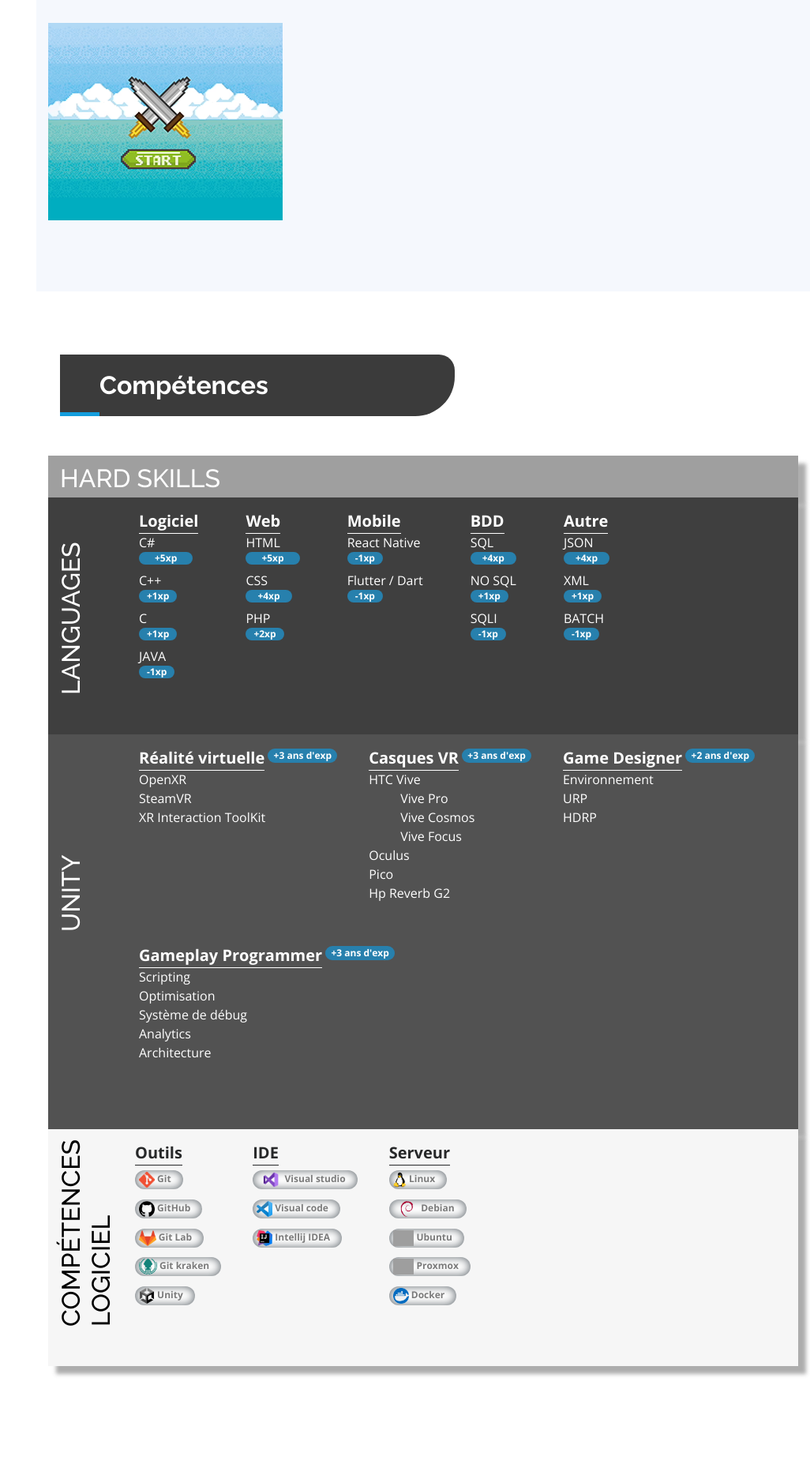
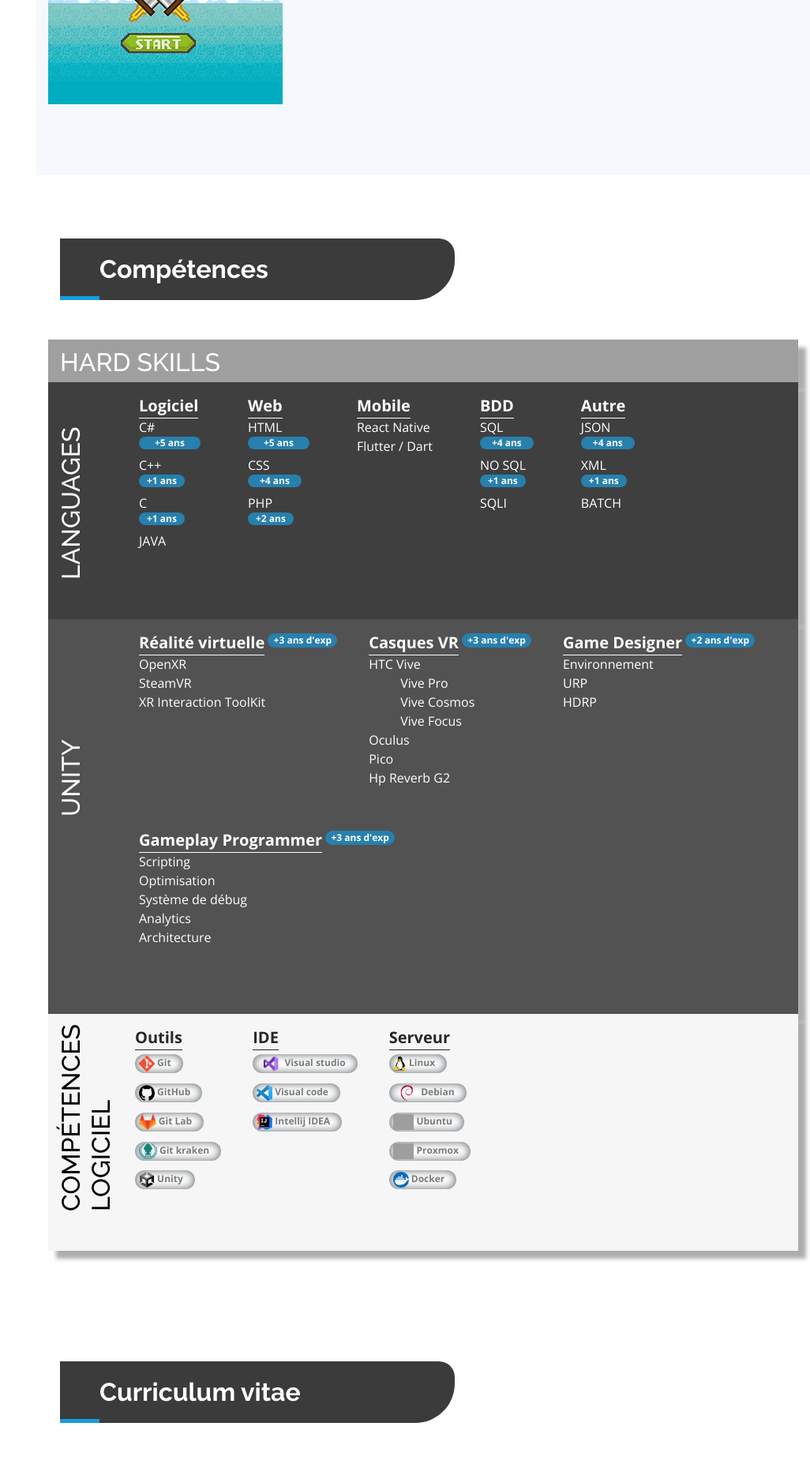
Before and after one commit to Guilhem-Bonnet/Portfolio, a PHP site: page / in a window 1280 px wide. Shown: the part 2601-4455 px from the top of the page at 79% size, without its empty margins (254-1280 px from the left). Run offline with PHP 8.4, Linux system fonts and the light colour scheme; some libraries are stand-ins or nearby versions; grey boxes are pictures that could not be loaded.

Commit message:
Update
Add pdf CV & pré-mémoire
Remove 1 picture EDF aventure
Traduction data details
Remove picture index "à propos"

```diff
--- a/header.html
+++ b/header.html
@@ -17,7 +17,7 @@
           <li><a href="index.php#about"><i class="bx bx-user"></i><span>À propos</span></a></li>
           <li><a href="index.php#portfolio"><i class="bx bx-book-content"></i>Portfolio</a></li>
           <li><a href="index.php#competences"><i class="bx bx-book-content"></i>Compétences</a></li>
-          <li><a href="index.php#resume"><i class="bx bx-file-blank"></i><span>Resumé</span></a></li>
+          <li><a href="index.php#resume"><i class="bx bx-file-blank"></i><span>Curriculum vitae</span></a></li>
 
           <!--<li><a href="#services"><i class="bx bx-server"></i> gestion_projet</a></li>-->
           <!-- <li><a href="#contact"><i class="bx bx-envelope"></i>Contact</a></li> -->
--- a/index.php
+++ b/index.php
@@ -84,10 +84,12 @@
 
         <div class="row">
           <div class="col-lg-4" data-aos="fade-right">
-            <picture>
+            <!--
+              <picture>
               <source type ="image/avif" srcset="assets/img/me-2.avif">
               <img src="assets/img/me-2.jpg" class="img-fluid img-profil" border-radius="10%" alt="">
             </picture>
+            !-->
           </div>
           <div class="col-lg-8 pt-4 pt-lg-0 content" data-aos="fade-left">
 
@@ -95,8 +97,7 @@
               <div class="col-lg-6">
                 <ul>
                   <li><i class="icofont-rounded-right"></i> <strong>Naissance:</strong> 30 Septembre 1998</li>
-                  <!--<li><i class="icofont-rounded-right"></i> <strong>Site Web:</strong> www.example.com</li>-->
-                  <li><i class="icofont-rounded-right"></i> <strong>Ville:</strong> Toulouse : France</li>
+                  <li><i class="icofont-rounded-right"></i> <strong>Ville:</strong> Montréal : France</li>
                 </ul>
               </div>
               <div class="col-lg-6">
@@ -109,11 +110,12 @@
                 </ul>
               </div>
             </div>
-            <!--<p>
-              Officiis eligendi itaque labore et dolorum mollitia officiis optio vero. Quisquam sunt adipisci omnis et ut. Nulla accusantium dolor incidunt officia tempore. Et eius omnis.
-              Cupiditate ut dicta maxime officiis quidem quia. Sed et consectetur qui quia repellendus itaque neque. Aliquid amet quidem ut quaerat cupiditate. Ab et eum qui repellendus omnis culpa magni laudantium dolores.
-            </p>-->
           </div>
+          <ul>
+          <li><p> <strong>Pré-mémoire</strong> | problématique : Monté en qualité d'un service IT dans le domaine de la réalité virtuelle dans une PME</p></li>
+          <li><a href="assets/content/Memoire/BONNET-JALABERT_Guilhèm_Prémémoire2021.pdf" class="btn btn-info" target="_blank">Lire mon prémémoire </a> <a href="assets/content/Memoire/BONNET-JALABERT_Guilhèm_Annexes2021.pdf" class="btn btn-info" target="_blank">Annexes</a></li>
+          </ul>
+
         </div>
 
       </div>
@@ -215,17 +217,17 @@
                   </li>
                   <ul>
                     <li>
-                      <p>C# <br> <span class="badge badge-primary badge-pill competences-span-5xp">+5xp</span></p>
+                      <p>C# <br> <span class="badge badge-primary badge-pill competences-span-5xp">+5 ans</span></p>
 
                     </li>
                     <li>
-                      <p>C++ <br>  <span class="badge badge-primary badge-pill competences-span-1xp">+1xp</span></p>
+                      <p>C++ <br>  <span class="badge badge-primary badge-pill competences-span-1xp">+1 ans</span></p>
                     </li>
                     <li>
-                      <p>C <br>  <span class="badge badge-primary badge-pill competences-span-1xp">+1xp</span></p>
+                      <p>C <br>  <span class="badge badge-primary badge-pill competences-span-1xp">+1 ans</span></p>
                     </li>
                     <li>
-                      <p>JAVA <br> <span class="badge badge-primary badge-pill competences-span-1xp">-1xp</span></p>
+                      <p>JAVA <br></p>
                     </li>
                   </ul>
                 </ul>
@@ -238,13 +240,13 @@
                   </li>
                   <ul>
                     <li>
-                      <p>HTML <br> <span class="badge badge-primary badge-pill competences-span-5xp">+5xp</span></p>
+                      <p>HTML <br> <span class="badge badge-primary badge-pill competences-span-5xp">+5 ans</span></p>
                     </li>
                     <li>
-                      <p>CSS <br> <span class="badge badge-primary badge-pill competences-span-3xp">+4xp</span></p>
+                      <p>CSS <br> <span class="badge badge-primary badge-pill competences-span-3xp">+4 ans</span></p>
                     </li>
                     <li>
-                      <p>PHP <br> <span class="badge badge-primary badge-pill competences-span-1xp">+2xp</span></p>
+                      <p>PHP <br> <span class="badge badge-primary badge-pill competences-span-1xp">+2 ans</span></p>
                     </li>
                   </ul>
                 </ul>
@@ -257,10 +259,10 @@
                   </li>
                   <ul>
                     <li>
-                      <p>React Native <br> <span class="badge badge-primary badge-pill competences-span-1xp">-1xp</span></p>
+                      <p>React Native <br></p>
                     </li>
                     <li>
-                      <p>Flutter / Dart <br> <span class="badge badge-primary badge-pill competences-span-1xp">-1xp</span></p>
+                      <p>Flutter / Dart <br></p>
                     </li>
                   </ul>
                 </ul>
@@ -273,13 +275,13 @@
                   </li>
                   <ul>
                     <li>
-                      <p>SQL <br> <span class="badge badge-primary badge-pill competences-span-3xp">+4xp</span></p>
+                      <p>SQL <br> <span class="badge badge-primary badge-pill competences-span-3xp">+4 ans</span></p>
                     </li>
                     <li>
-                      <p>NO SQL <br> <span class="badge badge-primary badge-pill competences-span-1xp">+1xp</span></p>
+                      <p>NO SQL <br> <span class="badge badge-primary badge-pill competences-span-1xp">+1 ans</span></p>
                     </li>
                     <li>
-                      <p>SQLI <br> <span class="badge badge-primary badge-pill competences-span-1xp">-1xp</span></p>
+                      <p>SQLI <br></p>
                     </li>
                   </ul>
                 </ul>
@@ -292,13 +294,13 @@
                   </li>
                   <ul>
                     <li>
-                      <p>JSON <br> <span class="badge badge-primary badge-pill competences-span-3xp">+4xp</span></p>
+                      <p>JSON <br> <span class="badge badge-primary badge-pill competences-span-3xp">+4 ans</span></p>
                     </li>
                     <li>
-                      <p>XML <br> <span class="badge badge-primary badge-pill competences-span-1xp">+1xp</span></p>
+                      <p>XML <br> <span class="badge badge-primary badge-pill competences-span-1xp">+1 ans</span></p>
                     </li>
                     <li>
-                      <p>BATCH <br> <span class="badge badge-primary badge-pill competences-span-1xp">-1xp</span></p>
+                      <p>BATCH <br></p>
                     </li>
                   </ul>
                 </ul>
@@ -502,11 +504,12 @@
     <section id="resume" class="resume">
       <div class="container">
         <div class="section-title">
-          <h2>Resumé</h2>
+          <h2>Curriculum vitae</h2>
         </div>
 
         <div>
           <p>Bien que j'ai un profil axé XR je suis ouvert au challenge technique divers et je suis prêt à m'investir dans toutes les technologies</p>
+          <a href="assets/content/CV/Curriculum_vitae-Guilhem_Bonnet.pdf" class="btn btn-info" target="_blank">Télécharger mon CV</a>
         </div>
 
         <div class="row">
```
Also changed, not shown: donnees.json (+23 -23 lines), assets/content/details/AventureEDF/img/20210702_193847.avif (deleted), assets/content/details/AventureEDF/img/20210702_193847.jpg (deleted), 4 other files.
